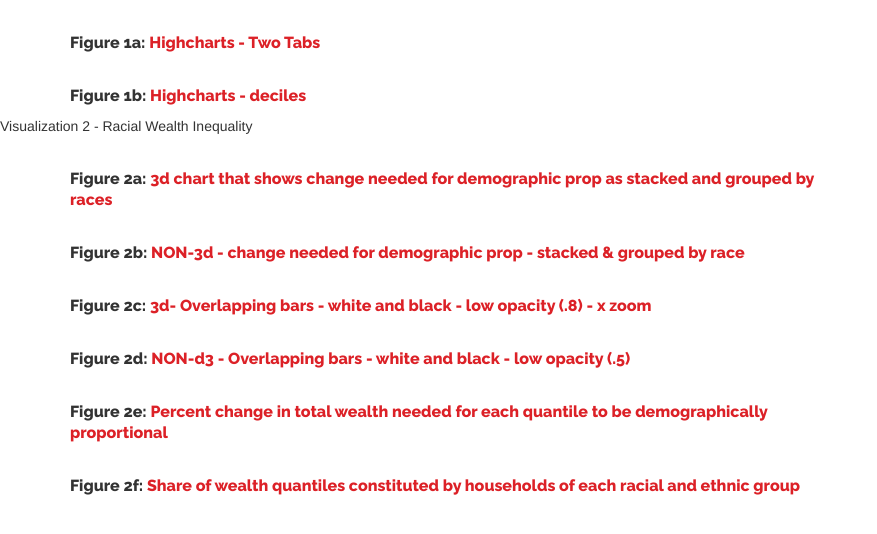
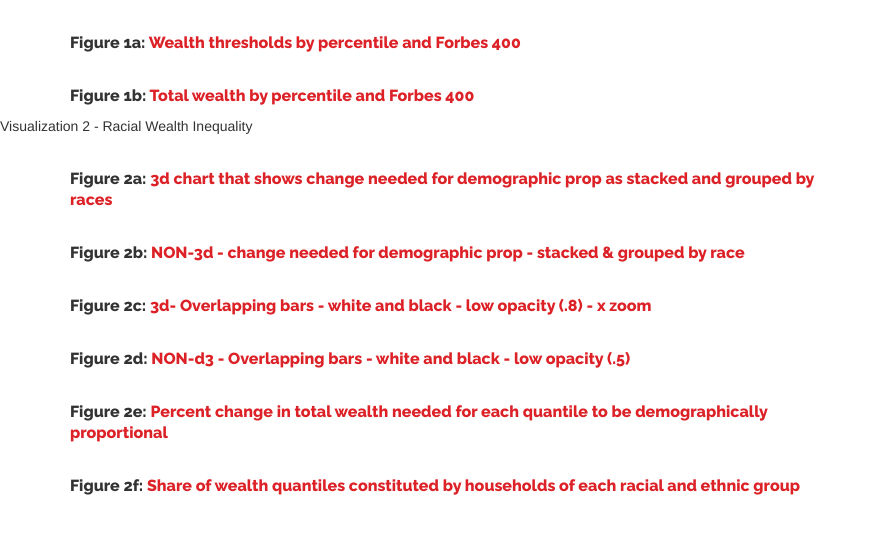
Before and after one commit to AsherDvirDjerassi/RacialWealthGap, a plain HTML site: page index.html in a window 1280 px wide. Shown: the whole page, without its empty margins (0-877 px from the left). Drawn offline with nearby package versions, Linux system fonts and the light colour scheme.

Commit message:
Update index.html

```diff
--- a/index.html
+++ b/index.html
@@ -53,11 +53,11 @@
         <div class="col-md-8">
           <h1></h1>
           <h3>
-            Figure 1a: <a href="figure_1a.html">Highcharts - Two Tabs</a>
+            Figure 1a: <a href="figure_1a.html">Wealth thresholds by percentile and Forbes 400</a>
           </h3>
           <p></p>
           <h3>
-            Figure 1b: <a href="figure_1b.html">Highcharts - deciles</a>
+            Figure 1b: <a href="figure_1b.html">Total wealth by percentile and Forbes 400</a>
           </h3>
           <p></p>
         </div>
```
